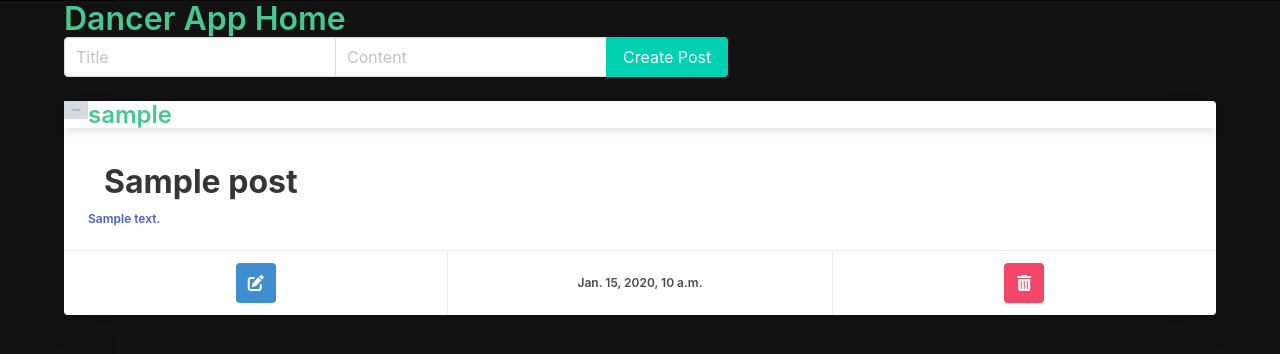
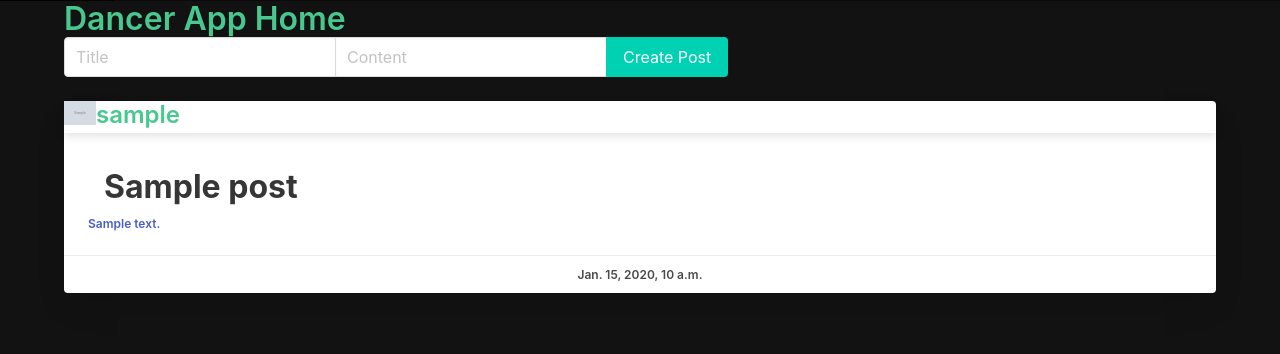
Before and after one commit to mdechavez5/dance_app, a Django app: page / in a window 1280 px wide. Shown: the part 51-405 px from the top of the page. Run offline with Django 4.2, Linux system fonts and the light colour scheme; tables that the repository leaves empty hold one stand-in row (values such as "Sample post"); grey boxes marked "Sample" are stand-in pictures; some libraries are stand-ins or nearby versions.

Commit message:
Moved CRUD functionality of Posts & Pieces to profile page

```diff
--- a/main_app/templates/dancer_list.html
+++ b/main_app/templates/dancer_list.html
@@ -27,7 +27,6 @@
                 </div>
                 <div class="card-header">
                     <p class="card-header-title">{{user}}</p>
-                    <p class="card-header-title">{{user.profile.bio}}</p>
                 </div>
             </div>
         </a>
--- a/main_app/templates/home.html
+++ b/main_app/templates/home.html
@@ -35,7 +35,7 @@
                 <div class="card-header">
                     <div class="media">
                         <div>
-                            <figure class="image is-24x24">
+                            <figure class="image is-32x32">
                                 <img src="media/{{post.user.profile.profile_pic}}" alt="">
                             </figure>
                         </div>
@@ -51,21 +51,7 @@
                     </a>
                 </div>
                 <div class="card-footer">
-                    <div class="card-footer-item">
-                        <a href="{% url 'post_update' post.pk %}" class="button is-info">
-                            <span class="icon">
-                                <i class="fas fa-edit"></i>
-                            </span>
-                        </a>
-                    </div>
                     <p class="card-footer-item">{{ post.date_posted }}</p>
-                    <div class="card-footer-item">
-                        <a href="{% url 'post_delete' post.pk %}" class="button is-danger">
-                            <span class="icon">
-                                <i class="fas fa-trash-alt"></i>
-                            </span>
-                        </a>
-                    </div>
                 </div>
             </div>
             {% empty %}
--- a/main_app/views.py
+++ b/main_app/views.py
@@ -110,6 +110,7 @@ class Profile(TemplateView):
         u_form = UserUpdateForm(instance=self.request.user)
         p_form = ProfileUpdateForm(instance=self.request.user.profile)
         context = super().get_context_data(**kwargs)
+        context["posts"] = Post.objects.filter(user=self.request.user)
         context["profile"] = Profile
         context["u_form"] = u_form
         context["p_form"] = p_form
```
Also changed, not shown: main_app/templates/dancer_detail.html (+1 -15 lines), main_app/templates/profile.html (+48 -0 lines).
